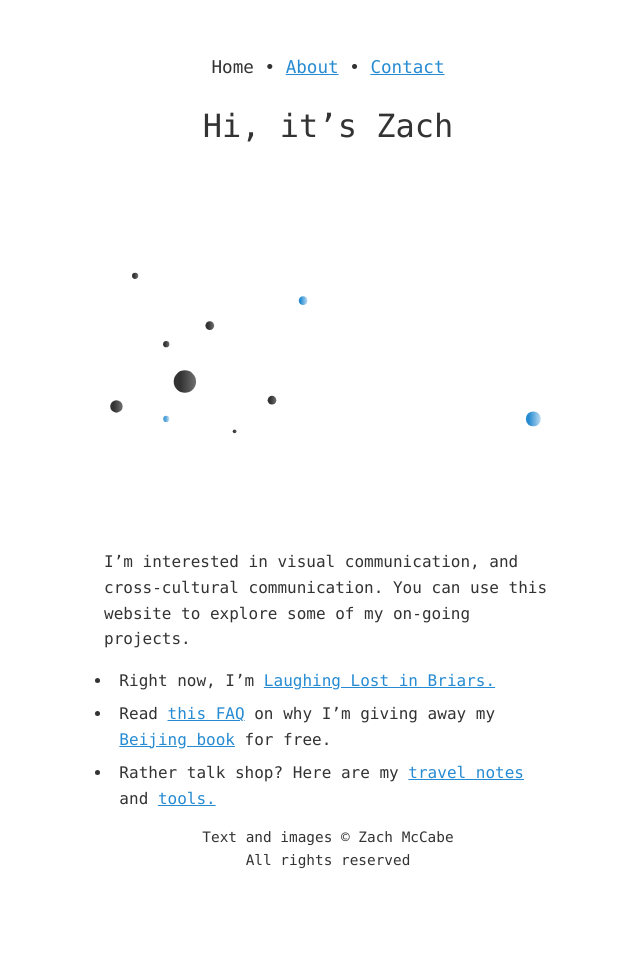
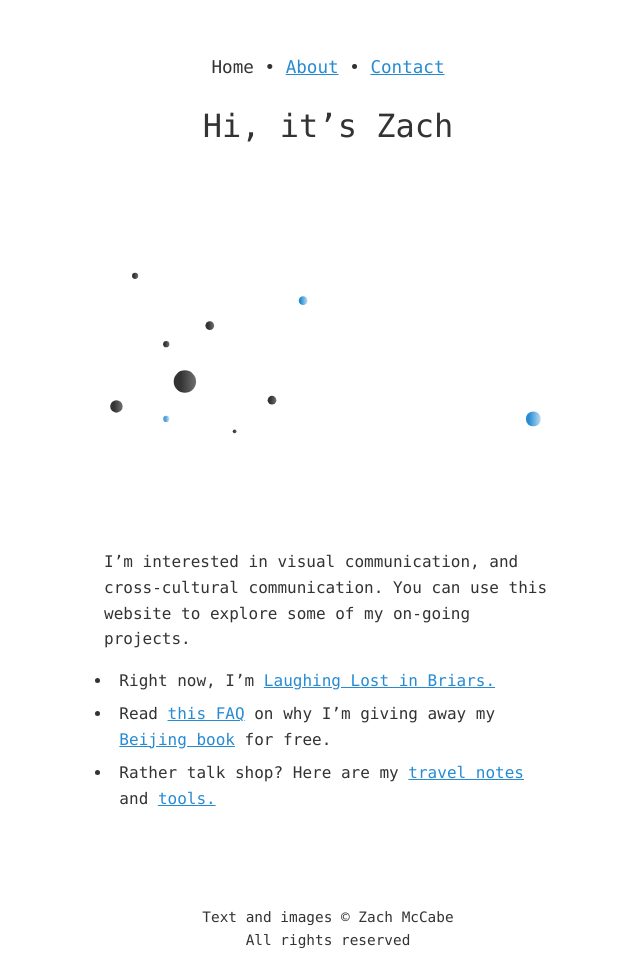
Before and after one commit to zachmccabe/zachmccabe.github.io, a Jekyll site: the page built from index.md, in a window 1280 px wide. Shown: the whole page, without its empty margins (312-952 px from the left). Built offline with Jekyll 4.4.1, drawn with Linux system fonts in a browser that asks for light colours; before the commit the page ends 900 px from its top, so only the background shows below that.

Commit message:
Update kao-nite-13.css

```diff
--- a/assets/kao-nite-13.css
+++ b/assets/kao-nite-13.css
@@ -32,7 +32,7 @@ main {
 footer {
   font-size: 90%;
   margin: 0 auto;
-  padding: 0;
+  padding: 5em 0 0;
   text-align: center;
 }
 
```
